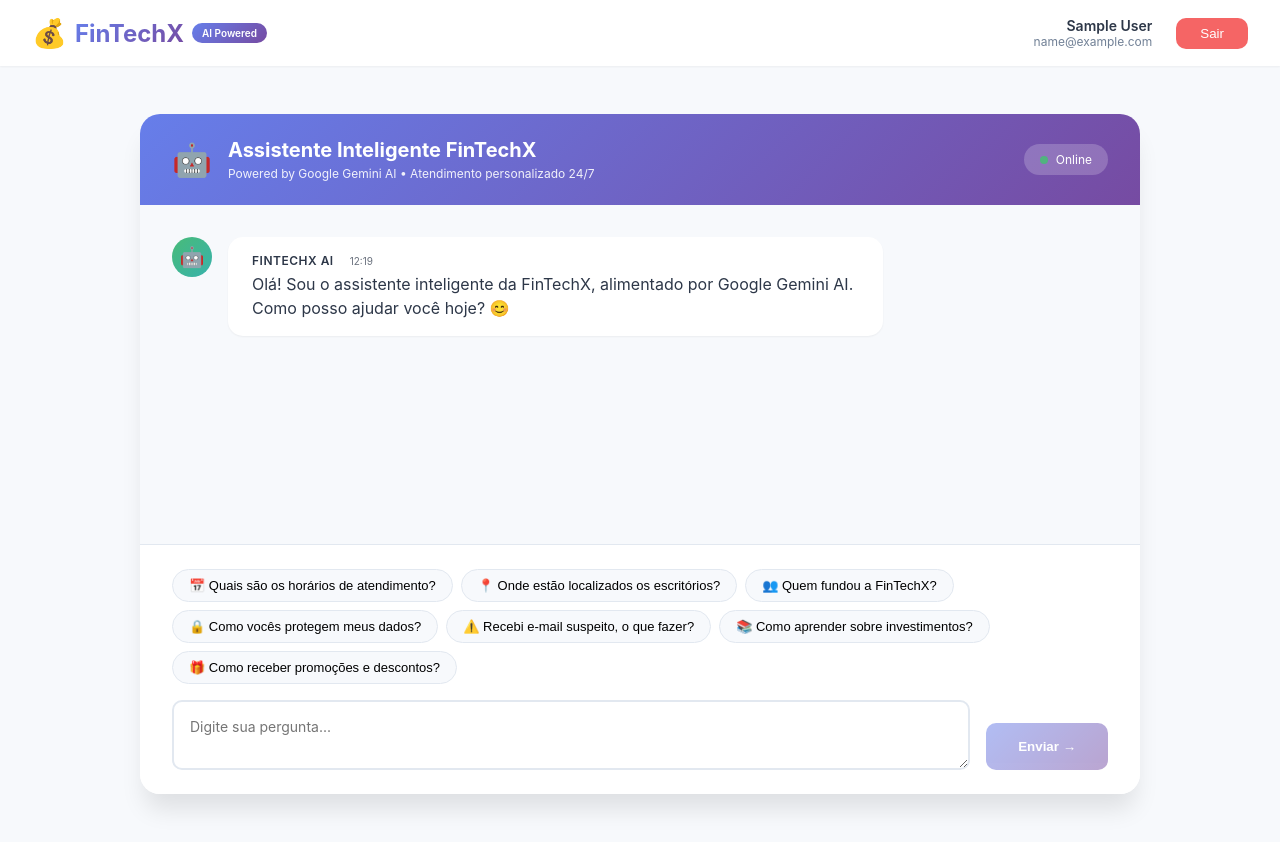
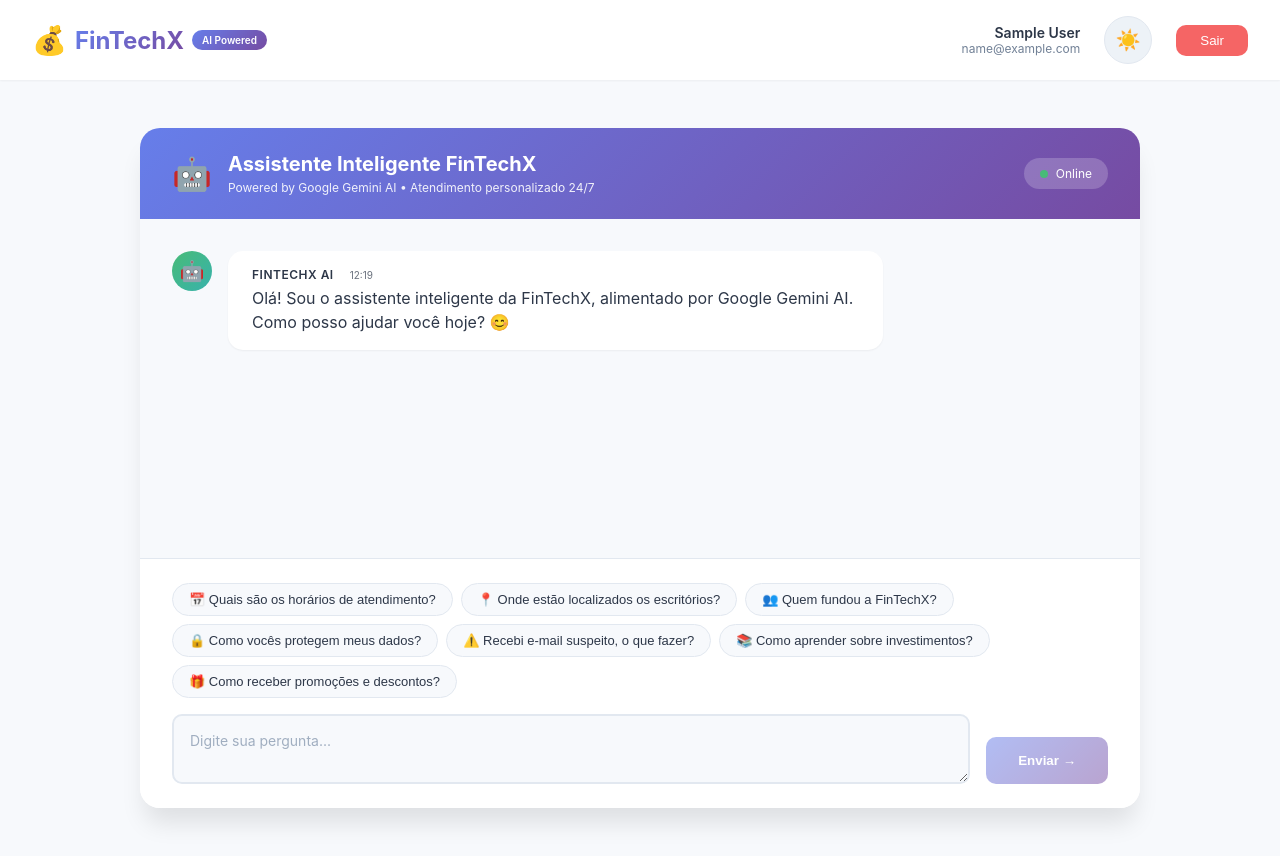
Before and after one commit to alex-correa-dev/fin-tech-x, a React (Create React App) app in the folder frontend/: page /dashboard in a window 1280 px wide. Built offline with nearby package versions, Linux system fonts and the light colour scheme; no server answers; sample sign-in values are in the browser's storage.

Commit message:
Dark and light themes added to the website

```diff
--- a/frontend/src/App.tsx
+++ b/frontend/src/App.tsx
@@ -1,5 +1,6 @@
 import React, { useState, useEffect } from 'react';
 import { BrowserRouter, Routes, Route, Navigate } from 'react-router-dom';
+import { ThemeProvider } from './contexts/ThemeContext';
 import Login from './components/Login/Login';
 import Register from './components/Register/Register';
 import Dashboard from './components/Dashboard/Dashboard';
@@ -22,6 +23,7 @@
   };
 
   return (
+    <ThemeProvider>
       <BrowserRouter>
         <Routes>
           <Route
@@ -51,6 +53,7 @@
           <Route path="/" element={<Navigate to="/login" />} />
         </Routes>
       </BrowserRouter>
+    </ThemeProvider>
   );
 };
 
--- a/frontend/src/components/ChatInterface/ChatInterface.module.scss
+++ b/frontend/src/components/ChatInterface/ChatInterface.module.scss
@@ -3,7 +3,7 @@
 .chatContainer {
   max-width: 1000px;
   margin: $spacing-xl auto;
-  background: $white;
+  background: $surface-primary;
   border-radius: $border-radius-xl;
   box-shadow: $shadow-xl;
   overflow: hidden;
@@ -19,8 +19,8 @@
 }
 
 .header {
-  background: $gradient-primary;
-  color: $white;
+  @include gradient-primary;
+  color: white;
   padding: $spacing-lg $spacing-xl;
 
   @media (max-width: $breakpoint-mobile) {
@@ -64,7 +64,7 @@
   display: flex;
   align-items: center;
   gap: $spacing-sm;
-  background: rgba($white, 0.2);
+  background: rgba(255, 255, 255, 0.2);
   padding: $spacing-sm $spacing-md;
   border-radius: $border-radius-full;
   font-size: 12px;
@@ -82,18 +82,18 @@
   flex: 1;
   overflow-y: auto;
   padding: $spacing-xl;
-  background: $bg-light;
+  background: $surface-secondary;
 
   &::-webkit-scrollbar {
     width: 6px;
   }
 
   &::-webkit-scrollbar-track {
-    background: $light-gray;
+    background: $border-light;
   }
 
   &::-webkit-scrollbar-thumb {
-    background: $primary;
+    background: var(--primary);
     border-radius: 3px;
   }
 }
@@ -105,7 +105,7 @@
 }
 
 .typingContent {
-  background: $white;
+  background: $surface-primary;
   padding: $spacing-md $spacing-lg;
   border-radius: $border-radius-lg;
   display: flex;
@@ -116,7 +116,7 @@
   .dot {
     width: 8px;
     height: 8px;
-    background: $primary;
+    background: var(--primary);
     border-radius: 50%;
     animation: bounce 1.4s infinite;
 
@@ -130,15 +130,15 @@
 
   .text {
     font-size: 12px;
-    color: $gray;
+    color: $text-secondary;
     margin-left: $spacing-sm;
   }
 }
 
 .inputArea {
   padding: $spacing-lg $spacing-xl;
-  border-top: 1px solid $light-gray;
-  background: $white;
+  border-top: 1px solid $border-light;
+  background: $surface-primary;
 
   @media (max-width: $breakpoint-mobile) {
     padding: $spacing-md;
@@ -154,19 +154,20 @@
 
 .suggestionChip {
   padding: $spacing-sm $spacing-md;
-  background: $bg-light;
-  border: 1px solid $light-gray;
+  background: $surface-secondary;
+  border: 1px solid $border-light;
   border-radius: $border-radius-full;
   font-size: 13px;
   cursor: pointer;
   transition: $transition-base;
+  color: $text-primary;
   white-space: nowrap;
 
   &:hover {
-    background: $primary;
-    color: $white;
+    background: var(--primary);
+    color: white;
     transform: translateY(-2px);
-    border-color: $primary;
+    border-color: var(--primary);
   }
 
   @media (max-width: $breakpoint-mobile) {
@@ -183,21 +184,27 @@
   textarea {
     flex: 1;
     padding: $spacing-md;
-    border: 2px solid $light-gray;
+    background: $surface-secondary;
+    border: 2px solid $border-light;
     border-radius: $border-radius-md;
     font-family: inherit;
     font-size: 14px;
+    color: $text-primary;
     resize: vertical;
     transition: $transition-base;
 
+    &::placeholder {
+      color: $text-disabled;
+    }
+
     &:focus {
       outline: none;
-      border-color: $primary;
-      box-shadow: 0 0 0 3px rgba($primary, 0.1);
+      border-color: var(--primary);
+      box-shadow: 0 0 0 3px rgba(102, 126, 234, 0.1);
     }
 
     &:disabled {
-      background: $bg-light;
+      background: $surface-tertiary;
       cursor: not-allowed;
     }
   }
@@ -205,8 +212,8 @@
 
 .sendButton {
   padding: $spacing-md $spacing-xl;
-  background: $gradient-primary;
-  color: $white;
+  @include gradient-primary;
+  color: white;
   border: none;
   border-radius: $border-radius-md;
   font-weight: 600;
@@ -223,21 +230,3 @@
     cursor: not-allowed;
   }
 }
-
-@keyframes pulse {
-  0%, 100% {
-    opacity: 1;
-  }
-  50% {
-    opacity: 0.5;
-  }
-}
-
-@keyframes bounce {
-  0%, 60%, 100% {
-    transform: translateY(0);
-  }
-  30% {
-    transform: translateY(-10px);
-  }
-}
--- a/frontend/src/components/Dashboard/Dashboard.module.scss
+++ b/frontend/src/components/Dashboard/Dashboard.module.scss
@@ -6,7 +6,7 @@
 }
 
 .header {
-  background: $white;
+  background: $surface-primary;
   box-shadow: $shadow-sm;
   position: sticky;
   top: 0;
@@ -39,15 +39,15 @@
 
   h1 {
     font-size: 24px;
-    background: $gradient-primary;
+    @include gradient-primary;
     -webkit-background-clip: text;
     background-clip: text;
     color: transparent;
   }
 
   .badge {
-    background: $gradient-primary;
-    color: $white;
+    @include gradient-primary;
+    color: white;
     padding: 4px 10px;
     border-radius: $border-radius-full;
     font-size: 10px;
@@ -71,14 +71,14 @@
   .userName {
     display: block;
     font-weight: 600;
-    color: $dark;
+    color: $text-primary;
     font-size: 14px;
   }
 
   .userEmail {
     display: block;
     font-size: 12px;
-    color: $gray;
+    color: $text-secondary;
   }
 
   @media (max-width: $breakpoint-mobile) {
@@ -89,7 +89,7 @@
 .logoutBtn {
   padding: $spacing-sm $spacing-lg;
   background: $danger;
-  color: $white;
+  color: white;
   border: none;
   border-radius: $border-radius-md;
   cursor: pointer;
@@ -97,7 +97,7 @@
   font-weight: 500;
 
   &:hover {
-    background: darken($danger, 10%);
+    background: #e53e3e;
     transform: translateY(-1px);
   }
 }
--- a/frontend/src/components/Dashboard/Dashboard.tsx
+++ b/frontend/src/components/Dashboard/Dashboard.tsx
@@ -2,6 +2,7 @@
 import { useNavigate } from 'react-router-dom';
 import { authService } from '../../services/auth';
 import ChatInterface from '../ChatInterface/ChatInterface';
+import ThemeToggle from '../ThemeToggle/ThemeToggle';
 import styles from './Dashboard.module.scss';
 
 interface DashboardProps {
@@ -33,6 +34,7 @@
               <span className={styles.userName}>{user?.name || 'Usuário'}</span>
               <span className={styles.userEmail}>{user?.email}</span>
             </div>
+            <ThemeToggle />
             <button onClick={handleLogout} className={styles.logoutBtn}>
               Sair
             </button>
--- /dev/null
+++ b/frontend/src/components/ThemeToggle/ThemeToggle.module.scss
@@ -0,0 +1,45 @@
+@import '../../styles/variables';
+
+.toggle {
+  background: $surface-tertiary;
+  border: 1px solid $border-light;
+  border-radius: $border-radius-full;
+  cursor: pointer;
+  padding: $spacing-xs;
+  width: 48px;
+  height: 48px;
+  display: flex;
+  align-items: center;
+  justify-content: center;
+  transition: $transition-base;
+
+  &:hover {
+    transform: scale(1.05);
+    border-color: var(--primary);
+  }
+}
+
+.toggleSlider {
+  display: flex;
+  align-items: center;
+  justify-content: center;
+  width: 100%;
+  height: 100%;
+}
+
+.icon {
+  font-size: 20px;
+  transition: $transition-base;
+}
+
+.light {
+  .icon {
+    transform: rotate(0deg);
+  }
+}
+
+.dark {
+  .icon {
+    transform: rotate(360deg);
+  }
+}
--- /dev/null
+++ b/frontend/src/components/ThemeToggle/ThemeToggle.tsx
@@ -0,0 +1,23 @@
+import React from 'react';
+import { useTheme } from '../../contexts/ThemeContext';
+import styles from './ThemeToggle.module.scss';
+
+const ThemeToggle: React.FC = () => {
+  const { theme, toggleTheme } = useTheme();
+
+  return (
+    <button
+      className={`${styles.toggle} ${theme === 'dark' ? styles.dark : styles.light}`}
+      onClick={toggleTheme}
+      aria-label="Alternar tema"
+    >
+      <div className={styles.toggleSlider}>
+        <span className={styles.icon}>
+          {theme === 'light' ? '☀️' : '🌙'}
+        </span>
+      </div>
+    </button>
+  );
+};
+
+export default ThemeToggle;
--- /dev/null
+++ b/frontend/src/contexts/ThemeContext.tsx
@@ -0,0 +1,63 @@
+import React, { createContext, useContext, useState, useEffect, ReactNode } from 'react';
+
+type Theme = 'light' | 'dark';
+
+interface ThemeContextType {
+  theme: Theme;
+  toggleTheme: () => void;
+  setTheme: (theme: Theme) => void;
+}
+
+const ThemeContext = createContext<ThemeContextType | undefined>(undefined);
+
+export const useTheme = () => {
+  const context = useContext(ThemeContext);
+  if (!context) {
+    throw new Error('useTheme must be used within a ThemeProvider');
+  }
+  return context;
+};
+
+interface ThemeProviderProps {
+  children: ReactNode;
+}
+
+export const ThemeProvider: React.FC<ThemeProviderProps> = ({ children }) => {
+  const [theme, setTheme] = useState<Theme>('light');
+
+  // Detectar preferência do sistema e salvo no localStorage
+  useEffect(() => {
+    const savedTheme = localStorage.getItem('theme') as Theme | null;
+    const systemPrefersDark = window.matchMedia('(prefers-color-scheme: dark)').matches;
+
+    if (savedTheme) {
+      setTheme(savedTheme);
+    } else if (systemPrefersDark) {
+      setTheme('dark');
+    }
+  }, []);
+
+  useEffect(() => {
+    const root = document.documentElement;
+
+    if (theme === 'dark') {
+      root.classList.add('dark-mode');
+      root.classList.remove('light-mode');
+    } else {
+      root.classList.add('light-mode');
+      root.classList.remove('dark-mode');
+    }
+
+    localStorage.setItem('theme', theme);
+  }, [theme]);
+
+  const toggleTheme = () => {
+    setTheme(prev => prev === 'light' ? 'dark' : 'light');
+  };
+
+  return (
+    <ThemeContext.Provider value={{ theme, toggleTheme, setTheme }}>
+      {children}
+    </ThemeContext.Provider>
+  );
+};
--- a/frontend/src/styles/globals.scss
+++ b/frontend/src/styles/globals.scss
@@ -16,8 +16,16 @@
     sans-serif;
   -webkit-font-smoothing: antialiased;
   -moz-osx-font-smoothing: grayscale;
-  background: $gradient-primary;
-  min-height: 100vh;
+  background: $bg-light;
+  color: $text-primary;
+  transition: background-color $transition-base, color $transition-base;
+}
+
+* {
+  transition: background-color $transition-base,
+              border-color $transition-base,
+              color $transition-base,
+              box-shadow $transition-base;
 }
 
 code {
@@ -97,7 +105,7 @@
 }
 
 .text-gradient {
-  background: $gradient-primary;
+  @include gradient-primary;
   -webkit-background-clip: text;
   background-clip: text;
   color: transparent;
--- a/frontend/src/styles/variables.scss
+++ b/frontend/src/styles/variables.scss
@@ -1,25 +1,75 @@
-// Primary Colors
-$primary: #667eea;
-$primary-dark: #5a67d8;
-$primary-light: #7c8ff0;
-$secondary: #764ba2;
+// Cores que mudam com o tema (usando CSS variables)
+:root {
+  // Light mode (padrão)
+  --primary: #667eea;
+  --primary-dark: #5a67d8;
+  --primary-light: #7c8ff0;
+  --secondary: #764ba2;
 
-// State Colors
-$success: #48bb78;
-$danger: #f56565;
-$warning: #ed8936;
-$info: #4299e1;
+  --success: #48bb78;
+  --danger: #f56565;
+  --warning: #ed8936;
+  --info: #4299e1;
 
-// Neutral Colors
-$dark: #2d3748;
-$gray: #718096;
-$gray-light: #a0aec0;
-$light-gray: #e2e8f0;
-$white: #ffffff;
-$bg-light: #f7f9fc;
-$bg-dark: #1a202c;
+  --dark: #2d3748;
+  --gray: #718096;
+  --gray-light: #a0aec0;
+  --light-gray: #e2e8f0;
+  --white: #ffffff;
+  --bg-light: #f7f9fc;
+  --bg-dark: #1a202c;
 
-// Spacing
+  // Cores de superfície
+  --surface-primary: #ffffff;
+  --surface-secondary: #f7f9fc;
+  --surface-tertiary: #edf2f7;
+
+  // Cores de texto
+  --text-primary: #2d3748;
+  --text-secondary: #718096;
+  --text-disabled: #a0aec0;
+
+  // Cores de borda
+  --border-light: #e2e8f0;
+  --border-medium: #cbd5e0;
+}
+
+// Dark mode
+.dark-mode {
+  --primary: #8b9dff;
+  --primary-dark: #7c8ff0;
+  --primary-light: #9baeff;
+  --secondary: #a855f7;
+
+  --success: #68d391;
+  --danger: #fc8181;
+  --warning: #fbbf24;
+  --info: #60a5fa;
+
+  --dark: #e2e8f0;
+  --gray: #cbd5e0;
+  --gray-light: #a0aec0;
+  --light-gray: #4a5568;
+  --white: #1a202c;
+  --bg-light: #0f172a;
+  --bg-dark: #0a0f1a;
+
+  // Cores de superfície dark
+  --surface-primary: #1e293b;
+  --surface-secondary: #0f172a;
+  --surface-tertiary: #334155;
+
+  // Cores de texto dark
+  --text-primary: #f1f5f9;
+  --text-secondary: #cbd5e0;
+  --text-disabled: #64748b;
+
+  // Cores de borda dark
+  --border-light: #334155;
+  --border-medium: #475569;
+}
+
+// Espaçamentos
 $spacing-xs: 4px;
 $spacing-sm: 8px;
 $spacing-md: 16px;
@@ -27,20 +77,26 @@
 $spacing-xl: 32px;
 $spacing-xxl: 48px;
 
-// Edges
+// Bordas
 $border-radius-sm: 6px;
 $border-radius-md: 10px;
 $border-radius-lg: 15px;
 $border-radius-xl: 20px;
 $border-radius-full: 9999px;
 
-// Shadows
+// Sombras
 $shadow-sm: 0 1px 2px 0 rgba(0, 0, 0, 0.05);
 $shadow-md: 0 4px 6px -1px rgba(0, 0, 0, 0.1);
 $shadow-lg: 0 10px 15px -3px rgba(0, 0, 0, 0.1);
 $shadow-xl: 0 20px 25px -5px rgba(0, 0, 0, 0.1);
 
-// Transitions
+// Sombras para dark mode
+$shadow-dark-sm: 0 1px 2px 0 rgba(0, 0, 0, 0.3);
+$shadow-dark-md: 0 4px 6px -1px rgba(0, 0, 0, 0.4);
+$shadow-dark-lg: 0 10px 15px -3px rgba(0, 0, 0, 0.4);
+$shadow-dark-xl: 0 20px 25px -5px rgba(0, 0, 0, 0.4);
+
+// Transições
 $transition-fast: 150ms ease;
 $transition-base: 250ms ease;
 $transition-slow: 350ms ease;
@@ -50,7 +106,68 @@
 $breakpoint-tablet: 1024px;
 $breakpoint-desktop: 1280px;
 
-// Gradients
-$gradient-primary: linear-gradient(135deg, $primary 0%, $secondary 100%);
-$gradient-success: linear-gradient(135deg, $success 0%, #38b2ac 100%);
-$gradient-danger: linear-gradient(135deg, $danger 0%, #ed64a6 100%);
+// GRADIENTES (variáveis)
+$gradient-primary: linear-gradient(135deg, var(--primary) 0%, var(--secondary) 100%);
+$gradient-success: linear-gradient(135deg, var(--success) 0%, #38b2ac 100%);
+$gradient-danger: linear-gradient(135deg, var(--danger) 0%, #ed64a6 100%);
+
+// Mixins de gradiente
+@mixin gradient-primary {
+  background: linear-gradient(135deg, var(--primary) 0%, var(--secondary) 100%);
+}
+
+@mixin gradient-success {
+  background: linear-gradient(135deg, var(--success) 0%, #38b2ac 100%);
+}
+
+@mixin gradient-danger {
+  background: linear-gradient(135deg, var(--danger) 0%, #ed64a6 100%);
+}
+
+// Mixins de sombra
+@mixin shadow-sm {
+  box-shadow: $shadow-sm;
+}
+
+@mixin shadow-md {
+  box-shadow: $shadow-md;
+}
+
+@mixin shadow-lg {
+  box-shadow: $shadow-lg;
+}
+
+@mixin shadow-xl {
+  box-shadow: $shadow-xl;
+}
+
+// Cores (usando variáveis CSS)
+$primary: var(--primary);
+$primary-dark: var(--primary-dark);
+$primary-light: var(--primary-light);
+$secondary: var(--secondary);
+$success: var(--success);
+$danger: var(--danger);
+$warning: var(--warning);
+$info: var(--info);
+$dark: var(--dark);
+$gray: var(--gray);
+$gray-light: var(--gray-light);
+$light-gray: var(--light-gray);
+$white: var(--white);
+$bg-light: var(--bg-light);
+$bg-dark: var(--bg-dark);
+
+// Cores de texto
+$text-primary: var(--text-primary);
+$text-secondary: var(--text-secondary);
+$text-disabled: var(--text-disabled);
+
+// Cores de superfície
+$surface-primary: var(--surface-primary);
+$surface-secondary: var(--surface-secondary);
+$surface-tertiary: var(--surface-tertiary);
+
+// Cores de borda
+$border-light: var(--border-light);
+$border-medium: var(--border-medium);
```
Also changed, not shown: frontend/src/components/Login/Login.module.scss (+21 -13 lines), frontend/src/components/Register/Register.module.scss (+21 -13 lines). Lines whose indentation alone changed are shown as unchanged.
